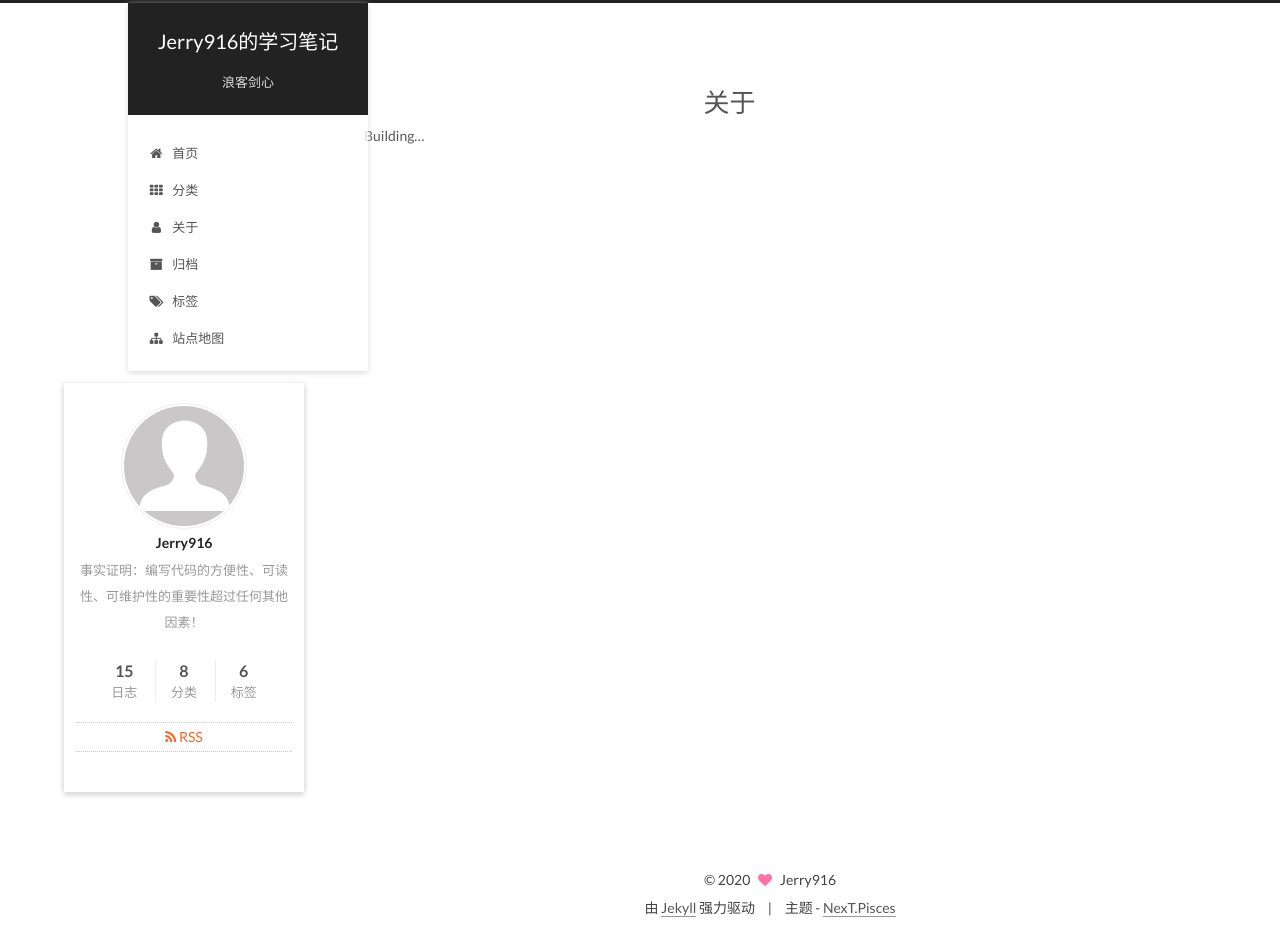
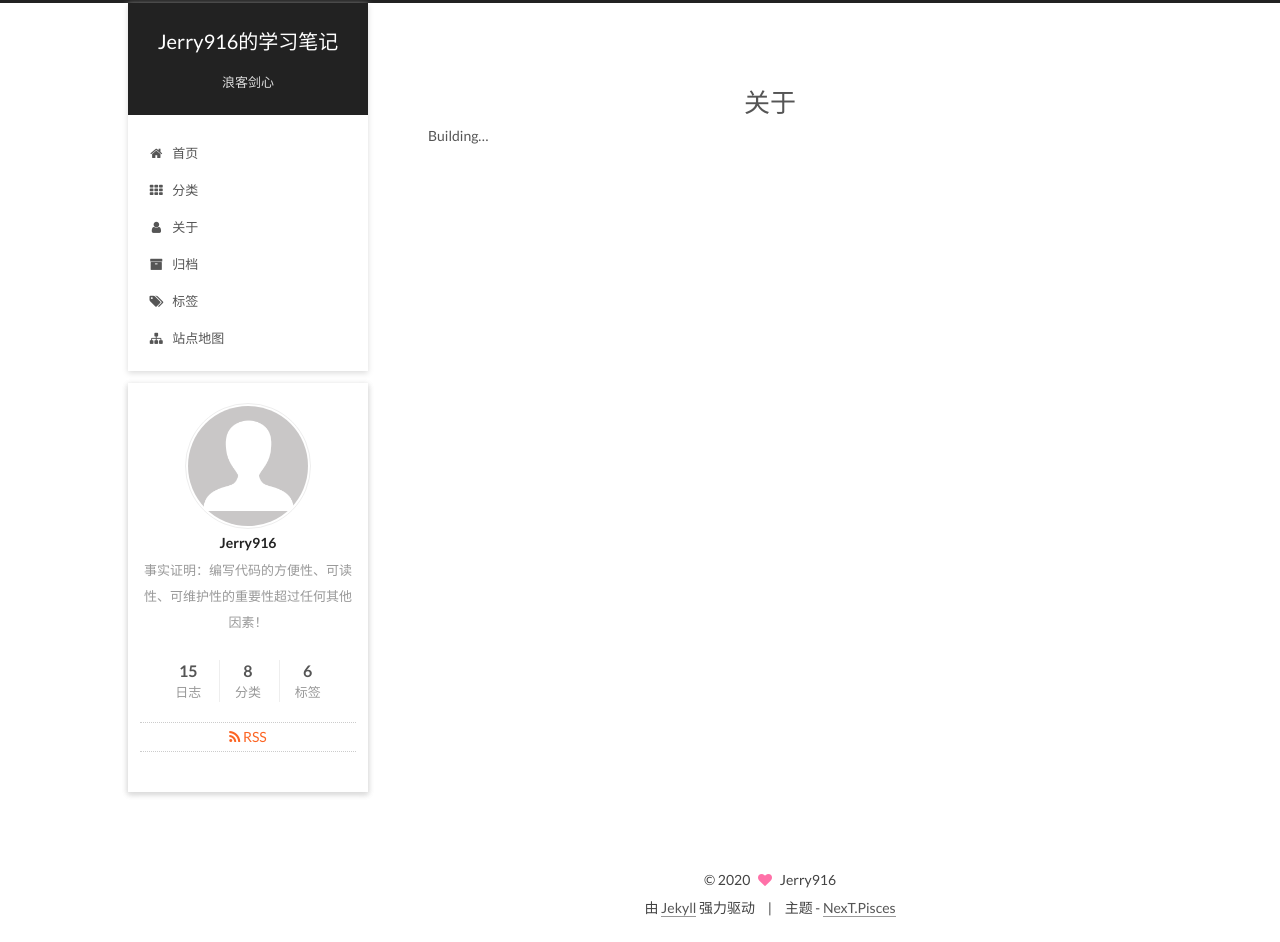
Before and after one commit to jerry916/jerry916.github.io, a Jekyll site: the page built from about/index.md, in a window 1280 px wide. Built offline with Jekyll 4.4.1, drawn with Linux system fonts in a browser that asks for light colours; comment, search, counter and statistics services are not loaded.

Commit message:
pisces布局修改为80%

```diff
--- a/_sass/_schemes/Pisces/_layout.scss
+++ b/_sass/_schemes/Pisces/_layout.scss
@@ -127,8 +127,3 @@
     padding-right: 260px;
   }
 }
-
-
-header{ width: 90%; }
-.container .main-inner { width: 90%; }
-.content-wrap { width: calc(100% - 260px); }
```
